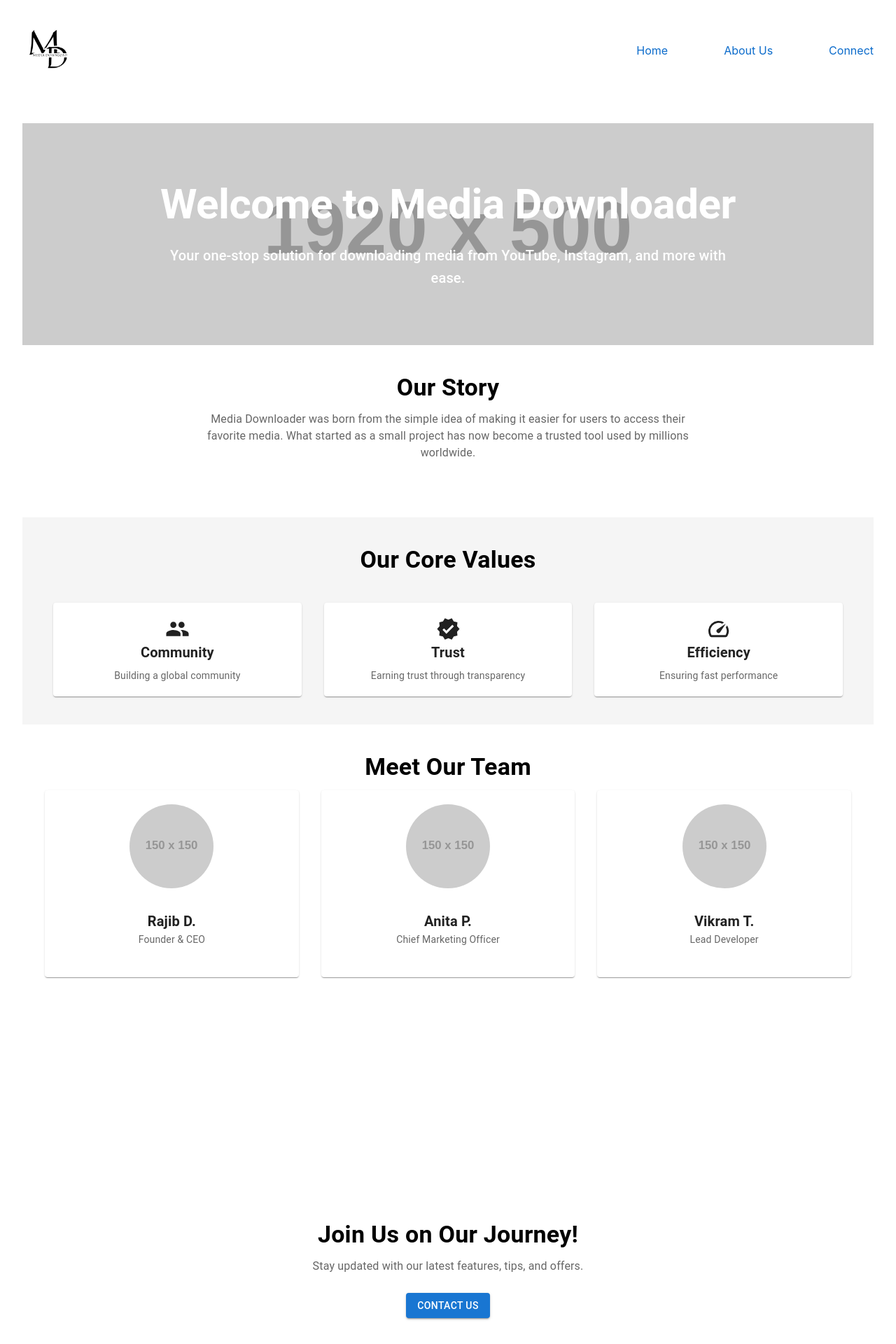
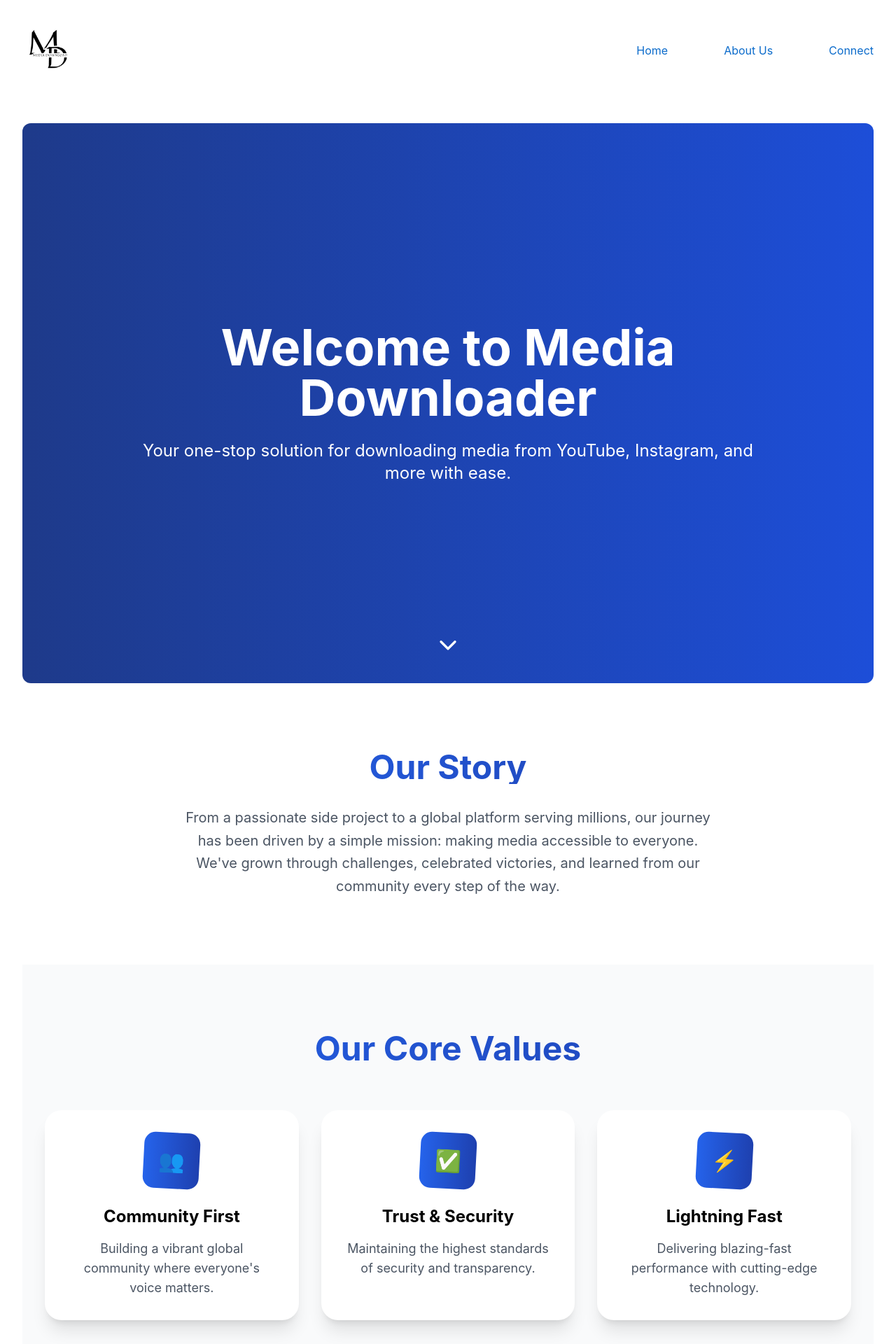
Before and after one commit to RajibDebnat/allmedaiDownload, a React (Vite) app: page /about-us in a window 1280 px wide. Shown: the top 1920 px of the page at 70% size. Built offline with nearby package versions, Linux system fonts and the light colour scheme.

Commit message:
added ui ux and animation to about us page

```diff
--- a/package.json
+++ b/package.json
@@ -17,6 +17,8 @@
     "@mui/joy": "^5.0.0-beta.48",
     "@mui/material": "^6.1.1",
     "axios": "^1.7.7",
+    "framer-motion": "^11.11.9",
+    "lucide-react": "^0.453.0",
     "react": "^18.3.1",
     "react-dom": "^18.3.1",
     "react-router-dom": "^6.27.0",
--- a/src/components/Loading.jsx
+++ b/src/components/Loading.jsx
@@ -14,7 +14,7 @@ export default function Loading() {
   return (
     <div>
 
-        <Skeleton variant="rectangular" width="70%" height={"400px"} sx={{margin:'auto'}}>
+        <Skeleton variant="rectangular" width="70%" height={"400px"} sx={{margin: '40px auto '}}>
           <div style={{ paddingTop: "57%" }} />
         </Skeleton>
 
--- a/src/components/SignUpForm.jsx
+++ b/src/components/SignUpForm.jsx
@@ -69,6 +69,7 @@ const SignUpForm = function ({ handleSubmit }) {
         value={emailValue}
         onChange={handleEmailInput}
         type={"email"}
+        name="email"
         placeholder="Enter your email for updates"
         endDecorator={
           <Button onClick={handleNewsletterSignup}>Subscribe</Button>
--- a/src/components/pages/AboutUs.jsx
+++ b/src/components/pages/AboutUs.jsx
@@ -1,161 +1,257 @@
 import React from "react";
-import {
-  Container,
-  Typography,
-  Box,
-  Grid,
-  Card,
-  CardContent,
-  Avatar,
-  Button,
-  useTheme,
-} from "@mui/material";
-import { styled } from '@mui/system';
-import PeopleIcon from "@mui/icons-material/People";
-import VerifiedIcon from "@mui/icons-material/Verified";
-import SpeedIcon from "@mui/icons-material/Speed";
-// import missionImage from '../assets/mission.jpg'; // Replace with actual image path
-// import teamImage from '../assets/team.jpg'; // Replace with actual image path
+import { motion } from "framer-motion";
+import { ChevronDown } from "lucide-react";
 
-// Custom styles
-const HeroSection = styled(Box)(({ theme }) => ({
-  background: `url(https://via.placeholder.com/1920x500) no-repeat center center/cover`,
-  color: "#fff",
-  textAlign: "center",
-  padding: "80px 20px",
-}));
+const fadeInUp = {
+  initial: { opacity: 0, y: 20 },
+  animate: { opacity: 1, y: 0 },
+  transition: { duration: 0.5 }
+};
+
+const staggerContainer = {
+  animate: {
+    transition: {
+      staggerChildren: 0.2
+    }
+  }
+};
+
+const scaleIn = {
+  initial: { scale: 0.8, opacity: 0 },
+  animate: { scale: 1, opacity: 1 },
+  transition: { duration: 0.5 }
+};
 
 const valuesData = [
-  { icon: <PeopleIcon fontSize="large" />, title: "Community", description: "Building a global community" },
-  { icon: <VerifiedIcon fontSize="large" />, title: "Trust", description: "Earning trust through transparency" },
-  { icon: <SpeedIcon fontSize="large" />, title: "Efficiency", description: "Ensuring fast performance" },
+  {
+    icon: "👥",
+    title: "Community First",
+    description: "Building a vibrant global community where everyone's voice matters."
+  },
+  {
+    icon: "✅",
+    title: "Trust & Security",
+    description: "Maintaining the highest standards of security and transparency."
+  },
+  {
+    icon: "⚡",
+    title: "Lightning Fast",
+    description: "Delivering blazing-fast performance with cutting-edge technology."
+  },
 ];
 
-// Sample team members data
 const teamMembers = [
-  { name: "Rajib D.", position: "Founder & CEO", image: "https://via.placeholder.com/150" },
-  { name: "Anita P.", position: "Chief Marketing Officer", image: "https://via.placeholder.com/150" },
-  { name: "Vikram T.", position: "Lead Developer", image: "https://via.placeholder.com/150" },
+  {
+    name: "Rajib D.",
+    position: "Founder & CEO",
+    image: "/src/assets/founder.jpeg",
+    bio: "10+ years of experience in tech leadership"
+  },
+  {
+    name: "Anita P.",
+    position: "Chief Marketing Officer",
+    image: "/api/placeholder/150/150",
+    bio: "Digital marketing expert with global experience"
+  },
+  {
+    name: "Vikram T.",
+    position: "Lead Developer",
+    image: "/api/placeholder/150/150",
+    bio: "Full-stack developer passionate about user experience"
+  },
 ];
 
 const AboutUs = () => {
-  const theme = useTheme();
+  return (
+    <div className="min-h-screen overflow-hidden">
+      {/* Hero Section */}
+      <motion.div
+        initial={{ opacity: 0 }}
+        animate={{ opacity: 1 }}
+        transition={{ duration: 1 }}
+        className="relative h-screen flex items-center rounded-xl justify-center px-4 bg-gradient-to-r from-blue-900 to-blue-700"
+        tyle={{
+          backgroundImage: `url('/src/assets/B.png')`,  // Replace with your image path
+          backgroundSize: 'contain', // Adjust this to 'cover' or 'contain' based on your preference
+          backgroundPosition: 'center',
+          backgroundRepeat: 'no-repeat',
+        }}
+      >
+        <div className="max-w-4xl mx-auto text-center text-white">
+          <motion.h1
+            initial={{ y: -50, opacity: 0 }}
+            animate={{ y: 0, opacity: 1 }}
+            transition={{ duration: 0.8, delay: 0.2 }}
+            className="text-5xl md:text-6xl lg:text-7xl font-bold mb-6"
+          >
+            Welcome to Media Downloader
+          </motion.h1>
+          <motion.p
+            initial={{ y: 50, opacity: 0 }}
+            animate={{ y: 0, opacity: 1 }}
+            transition={{ duration: 0.8, delay: 0.4 }}
+            className="text-xl md:text-2xl opacity-90"
+          >
+            Your one-stop solution for downloading media from YouTube, Instagram, and more with ease.
+          </motion.p>
+        </div>
+        <motion.div
+          animate={{ y: [0, 10, 0] }}
+          transition={{ duration: 1.5, repeat: Infinity }}
+          className="absolute bottom-10 text-white"
+        >
+          <ChevronDown size={40} />
+        </motion.div>
+      </motion.div>
 
-  return (
-    <div>
-      {/* Section 1: Hero Section */}
-      <HeroSection>
-        <Typography variant="h2" fontWeight="bold" gutterBottom>
-          Welcome to Media Downloader
-        </Typography>
-        <Typography variant="h6" maxWidth="800px" margin="auto">
-          Your one-stop solution for downloading media from YouTube, Instagram, and more with ease.
-        </Typography>
-      </HeroSection>
+      {/* Our Story Section */}
+      <motion.div
+        initial="initial"
+        whileInView="animate"
+        viewport={{ once: true }}
+        className="max-w-6xl mx-auto px-4 py-24"
+      >
+        <motion.div
+          variants={fadeInUp}
+          className="text-center max-w-3xl mx-auto"
+        >
+          <h2 className="text-4xl md:text-5xl font-bold mb-8 bg-gradient-to-r from-blue-600 to-blue-800 bg-clip-text text-transparent">Our Story</h2>
+          <p className="text-gray-600 text-xl leading-relaxed">
+            From a passionate side project to a global platform serving millions,
+            our journey has been driven by a simple mission: making media accessible to everyone.
+            We've grown through challenges, celebrated victories, and learned from our community every step of the way.
+          </p>
+        </motion.div>
+      </motion.div>
 
-      {/* Section 2: Our Story */}
-      <Container sx={{ paddingTop: "40px", paddingBottom: "40px" }}>
-        <Box textAlign="center" marginBottom="40px">
-          <Typography variant="h4" fontWeight="bold" gutterBottom>
-            Our Story
-          </Typography>
-          <Typography variant="body1" color="textSecondary" maxWidth="700px" margin="auto">
-            Media Downloader was born from the simple idea of making it easier for users to access their favorite media.
-            What started as a small project has now become a trusted tool used by millions worldwide.
-          </Typography>
-        </Box>
-      </Container>
+      {/* Core Values Section */}
+      <motion.div
+        initial="initial"
+        whileInView="animate"
+        viewport={{ once: true }}
+        variants={staggerContainer}
+        className="bg-gray-50 py-24 px-4"
+      >
+        <div className="max-w-6xl mx-auto">
+          <motion.h2
+            variants={fadeInUp}
+            className="text-4xl md:text-5xl font-bold text-center mb-16 bg-gradient-to-r from-blue-600 to-blue-800 bg-clip-text text-transparent"
+          >
+            Our Core Values
+          </motion.h2>
+          <div className="grid grid-cols-1 md:grid-cols-3 gap-8">
+            {valuesData.map((value, index) => (
+              <motion.div
+                key={index}
+                variants={scaleIn}
+                whileHover={{ scale: 1.05 }}
+                className="bg-white p-8 rounded-3xl shadow-xl"
+              >
+                <div className="w-20 h-20 bg-gradient-to-r from-blue-600 to-blue-800 rounded-2xl flex items-center justify-center text-white text-3xl mx-auto mb-6 transform rotate-3">
+                  {value.icon}
+                </div>
+                <h3 className="text-2xl font-bold text-center mb-4">{value.title}</h3>
+                <p className="text-gray-600 text-center text-lg">{value.description}</p>
+              </motion.div>
+            ))}
+          </div>
+        </div>
+      </motion.div>
 
-      {/* Section 3: Core Values */}
-      <Box sx={{ backgroundColor: theme.palette.grey[100], padding: "40px 20px" }}>
-        <Container>
-          <Typography variant="h4" fontWeight="bold" textAlign="center" marginBottom="40px">
-            Our Core Values
-          </Typography>
-          <Grid container spacing={4} justifyContent="center">
-            {valuesData.map((value, index) => (
-              <Grid item xs={12} sm={4} key={index} textAlign="center">
-                <Card sx={{ padding: "20px" }}>
-                  {value.icon}
-                  <Typography variant="h6" fontWeight="bold" gutterBottom>
-                    {value.title}
-                  </Typography>
-                  <Typography variant="body2" color="textSecondary">
-                    {value.description}
-                  </Typography>
-                </Card>
-              </Grid>
-            ))}
-          </Grid>
-        </Container>
-      </Box>
+      {/* Team Section */}
+      <motion.div
+        initial="initial"
+        whileInView="animate"
+        viewport={{ once: true }}
+        variants={staggerContainer}
+        className="max-w-6xl mx-auto px-4 py-24"
+      >
+        <motion.h2
+          variants={fadeInUp}
+          className="text-4xl md:text-5xl font-bold text-center mb-16 bg-gradient-to-r from-blue-600 to-blue-800 bg-clip-text text-transparent"
+        >
+          Meet Our Team
+        </motion.h2>
+        <div className="grid grid-cols-1 md:grid-cols-2 lg:grid-cols-3 gap-8">
+          {teamMembers.map((member, index) => (
+            <motion.div
+              key={index}
+              variants={scaleIn}
+              whileHover={{ scale: 1.05 }}
+              className="bg-white p-8 rounded-3xl shadow-xl"
+            >
+              <motion.img
+                whileHover={{ rotate: 360 }}
+                transition={{ duration: 1 }}
+                src={member.image}
+                alt={member.name}
+                className="w-40 h-40 rounded-full mx-auto mb-6 border-4 border-blue-600"
+              />
+              <h3 className="text-2xl font-bold text-center mb-2">{member.name}</h3>
+              <p className="text-blue-600 text-lg text-center mb-4">{member.position}</p>
+              <p className="text-gray-600 text-center text-lg">{member.bio}</p>
+            </motion.div>
+          ))}
+        </div>
+      </motion.div>
 
-      {/* Section 4: Meet the Team */}
-      <Container sx={{ paddingTop: "40px", paddingBottom: "40px" }}>
-        <Box marginBottom="40px">
-          <Typography variant="h4" textAlign="center" fontWeight="bold" gutterBottom>
-            Meet Our Team
-          </Typography>
-          <Grid container spacing={4} justifyContent="center">
-            {teamMembers.map((member, index) => (
-              <Grid item xs={12} sm={6} md={4} key={index}>
-                <Card sx={{ textAlign: "center", padding: "20px" }}>
-                  <Avatar
-                    alt={member.name}
-                    src={member.image}
-                    sx={{ width: 120, height: 120, margin: "auto", marginBottom: "15px" }}
-                  />
-                  <CardContent>
-                    <Typography variant="h6" fontWeight="bold">
-                      {member.name}
-                    </Typography>
-                    <Typography variant="body2" color="textSecondary">
-                      {member.position}
-                    </Typography>
-                  </CardContent>
-                </Card>
-              </Grid>
-            ))}
-          </Grid>
-        </Box>
-      </Container>
+      {/* Vision & Mission Section */}
+      <motion.div
+        initial="initial"
+        whileInView="animate"
+        viewport={{ once: true }}
+        className="bg-gradient-to-r  from-blue-700 to-blue-900 text-white py-24 px-4"
+      >
+        <div className="max-w-6xl mx-auto">
+          <div className="grid grid-cols-1 md:grid-cols-2 gap-16">
+            <motion.div variants={fadeInUp}>
+              <h2 className="text-4xl font-bold mb-8">Our Vision</h2>
+              <p className="opacity-90 text-xl leading-relaxed">
+                To revolutionize digital content accessibility while maintaining the highest
+                standards of quality and user experience. We envision a world where managing
+                your media content is effortless and secure.
+              </p>
+            </motion.div>
+            <motion.div variants={fadeInUp}>
+              <h2 className="text-4xl font-bold mb-8">Our Mission</h2>
+              <p className="opacity-90 text-xl leading-relaxed">
+                To provide innovative, user-friendly solutions that make media downloading
+                accessible to everyone. We're committed to continuous improvement and
+                staying ahead of technological advancements.
+              </p>
+            </motion.div>
+          </div>
+        </div>
+      </motion.div>
 
-      {/* Section 5: Vision & Mission */}
-      <Box sx={{  backgroundSize: "cover", color: "#fff", padding: "60px 20px" }}>
-        <Container>
-          <Grid container spacing={4} alignItems="center">
-            <Grid item xs={12} md={6}>
-              <Typography variant="h4" fontWeight="bold" gutterBottom>
-                Our Vision
-              </Typography>
-              <Typography variant="body1" color="inherit" gutterBottom>
-                To become the leading media downloading platform, providing the best solutions for downloading content across all major social platforms.
-              </Typography>
-            </Grid>
-            <Grid item xs={12} md={6}>
-              <Typography variant="h4" fontWeight="bold" gutterBottom>
-                Our Mission
-              </Typography>
-              <Typography variant="body1" color="inherit">
-                We aim to make the downloading process seamless, fast, and available to everyone. We prioritize user experience and deliver top-tier performance.
-              </Typography>
-            </Grid>
-          </Grid>
-        </Container>
-      </Box>
-
-      {/* Section 6: Call to Action */}
-      <Container sx={{ padding: "40px 0", textAlign: "center" }}>
-        <Typography variant="h4" fontWeight="bold" gutterBottom>
-          Join Us on Our Journey!
-        </Typography>
-        <Typography variant="body1" color="textSecondary" gutterBottom>
-          Stay updated with our latest features, tips, and offers.
-        </Typography>
-        <Button variant="contained" color="primary" sx={{ marginTop: "20px" }}>
-          Contact Us
-        </Button>
-      </Container>
+      {/* Call to Action Section */}
+      <motion.div
+        initial="initial"
+        whileInView="animate"
+        viewport={{ once: true }}
+        className="max-w-4xl mx-auto px-4 py-24 text-center"
+      >
+        <motion.h2
+          variants={fadeInUp}
+          className="text-4xl md:text-5xl font-bold mb-8 bg-gradient-to-r from-blue-600 to-blue-800 bg-clip-text text-transparent"
+        >
+          Ready to Get Started?
+        </motion.h2>
+        <motion.p
+          variants={fadeInUp}
+          className="text-gray-600 mb-12 max-w-2xl mx-auto text-xl"
+        >
+          Join thousands of satisfied users who trust Media Downloader for their content needs.
+        </motion.p>
+        <motion.button
+          variants={scaleIn}
+          whileHover={{ scale: 1.05 }}
+          whileTap={{ scale: 0.95 }}
+          className="bg-gradient-to-r from-blue-600 to-blue-800 text-white px-12 py-5 rounded-full text-xl font-semibold shadow-xl hover:shadow-2xl transition-shadow duration-300"
+        >
+          Get Started Now
+        </motion.button>
+      </motion.div>
     </div>
   );
 };
```
Also changed, not shown: src/components/Features.jsx (+27 -8 lines), src/assets/founder.jpeg (added), 1 other file (tests, documents, lock files or other folders).
